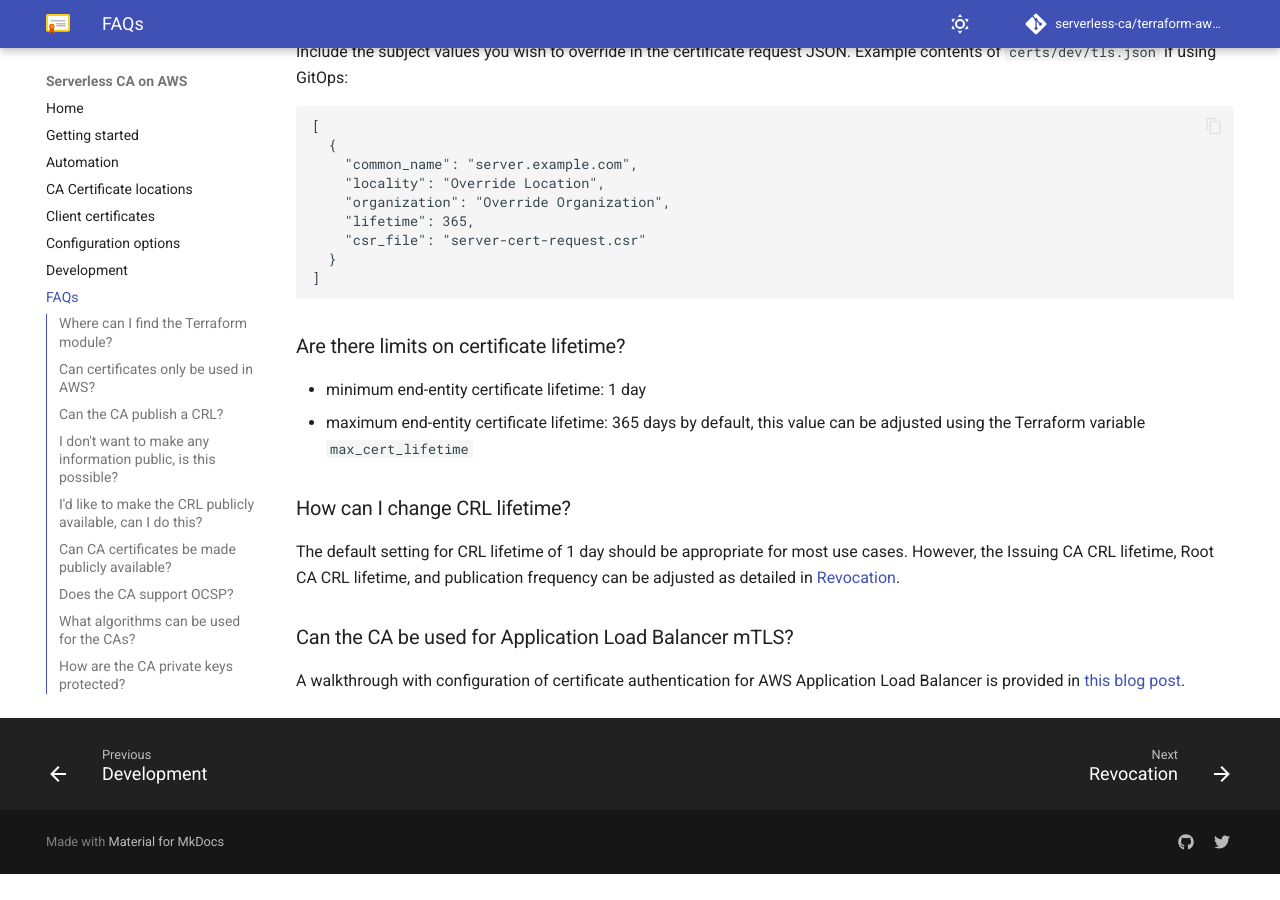
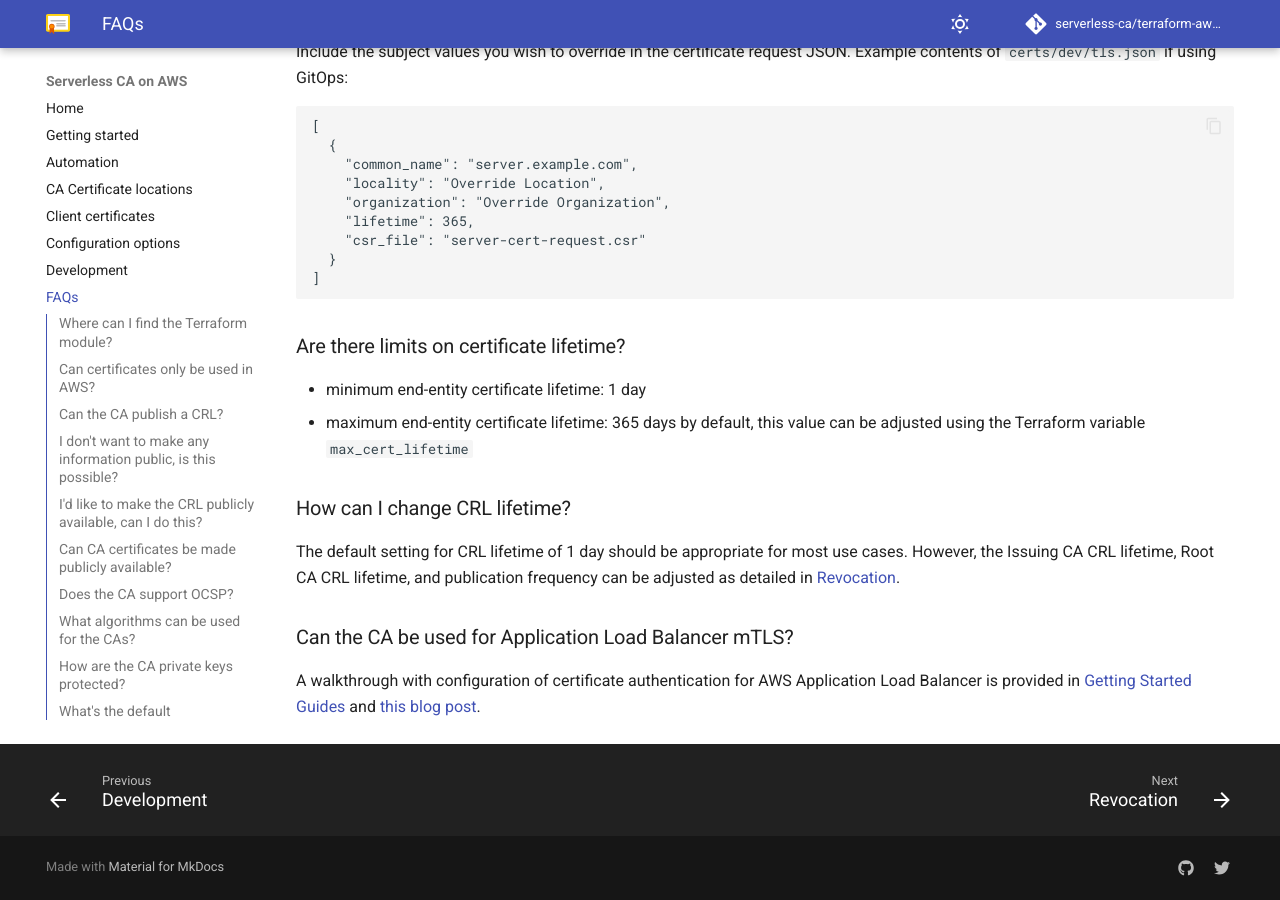
Before and after one commit to serverless-ca/terraform-aws-ca, an MkDocs documentation site: the page built from docs/faq.md, in a window 1280 px wide and 900 px high, scrolled down 3170 px. Built offline with MkDocs 1.6.1 and Material for MkDocs 9.7.7, drawn with Linux system fonts in a browser that asks for light colours; comment, search, counter and statistics services are not loaded; before the commit the page ends 4044 px from its top, so only the background shows below that.

Commit message:
Reference to ALB section in docs

```diff
--- a/docs/faq.md
+++ b/docs/faq.md
@@ -104,4 +104,4 @@
 The default setting for CRL lifetime of 1 day should be appropriate for most use cases. However, the Issuing CA CRL lifetime, Root CA CRL lifetime, and publication frequency can be adjusted as detailed in [Revocation](revocation.md#crl-lifetime).
 
 ### Can the CA be used for Application Load Balancer mTLS?
-A walkthrough with configuration of certificate authentication for AWS Application Load Balancer is provided in [this blog post](https://medium.com/@paulschwarzenberger/aws-application-load-balancer-mtls-with-open-source-cloud-ca-277cb40d60c7).
+A walkthrough with configuration of certificate authentication for AWS Application Load Balancer is provided in [Getting Started Guides](https://serverlessca.com/how-to-guides/alb/) and [this blog post](https://medium.com/@paulschwarzenberger/aws-application-load-balancer-mtls-with-open-source-cloud-ca-277cb40d60c7).
```
